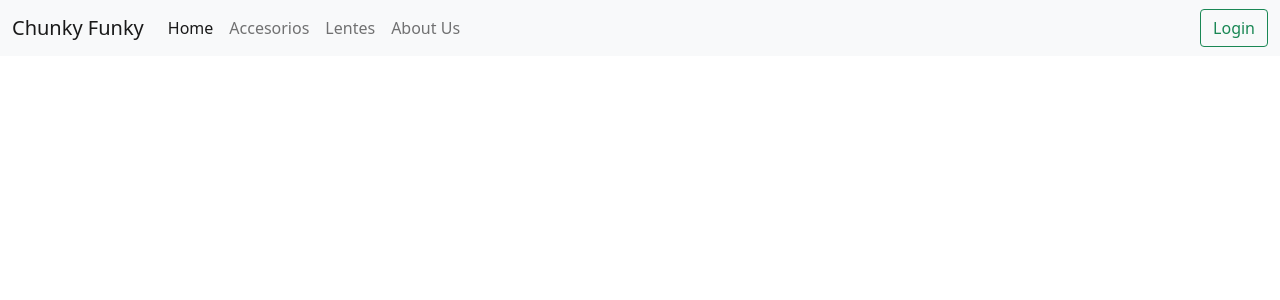
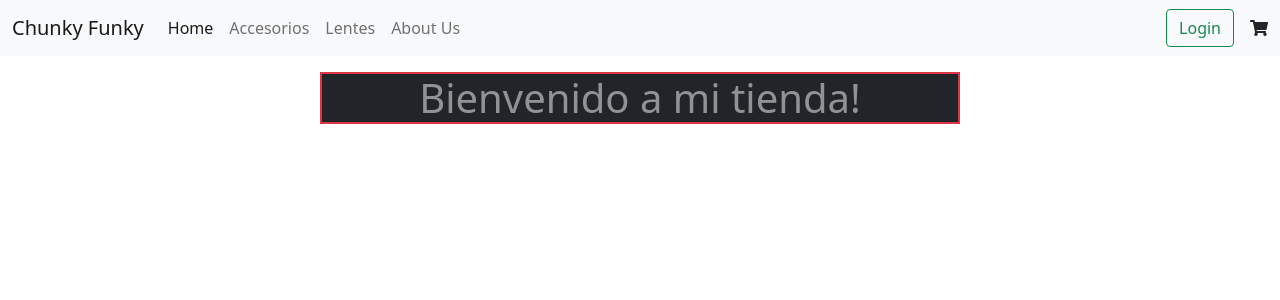
Before and after one commit to Arctic-T/Chunky-Risso, a React (Create React App) app: page / in a window 1280 px wide. Shown: the top 300 px of the page. Built offline with nearby package versions, Linux system fonts and the light colour scheme.

Commit message:
Adding Cart Icon and Item List Container

```diff
--- a/package.json
+++ b/package.json
@@ -3,6 +3,9 @@
   "version": "0.1.0",
   "private": true,
   "dependencies": {
+    "@fortawesome/fontawesome-svg-core": "^1.2.36",
+    "@fortawesome/free-solid-svg-icons": "^5.15.4",
+    "@fortawesome/react-fontawesome": "^0.1.16",
     "@testing-library/jest-dom": "^5.14.1",
     "@testing-library/react": "^11.2.7",
     "@testing-library/user-event": "^12.8.3",
--- a/src/App.js
+++ b/src/App.js
@@ -1,12 +1,13 @@
-import logo from "./logo.svg";
 import "./App.css";
 import "bootstrap/dist/css/bootstrap.min.css";
 import NavBar from "./components/NavBar";
+import ItemListContainer from "./containers/ItemListContainer";
 
 function App() {
   return (
     <div className="App">
       <NavBar />
+      <ItemListContainer greeting="Bienvenido a mi tienda!" />
     </div>
   );
 }
--- /dev/null
+++ b/src/components/CartWidget.js
@@ -0,0 +1,8 @@
+import { FontAwesomeIcon } from "@fortawesome/react-fontawesome";
+import { faShoppingCart } from "@fortawesome/free-solid-svg-icons";
+
+function CartWidget() {
+  return <FontAwesomeIcon icon={faShoppingCart} className="ms-3" />;
+}
+
+export default CartWidget;
--- a/src/components/NavBar.js
+++ b/src/components/NavBar.js
@@ -1,3 +1,5 @@
+import CartWidget from "./CartWidget";
+
 function NavBar() {
   return (
     <nav className="navbar navbar-expand-lg navbar-light bg-light">
@@ -48,6 +50,7 @@ function NavBar() {
               Login
             </button>
           </div>
+          <CartWidget />
         </div>
       </div>
     </nav>
--- /dev/null
+++ b/src/containers/ItemListContainer.js
@@ -0,0 +1,20 @@
+import React from "react";
+
+class ItemListContainer extends React.Component {
+  constructor(props) {
+    super(props);
+  }
+
+  render() {
+    return (
+      <h1
+        className="border border-2 border-danger text-white-50 bg-dark mt-3"
+        style={{ width: "50%", margin: "auto" }}
+      >
+        {this.props.greeting}
+      </h1>
+    );
+  }
+}
+
+export default ItemListContainer;
```
Also changed, not shown: 1 other file (tests, documents, lock files or other folders).
